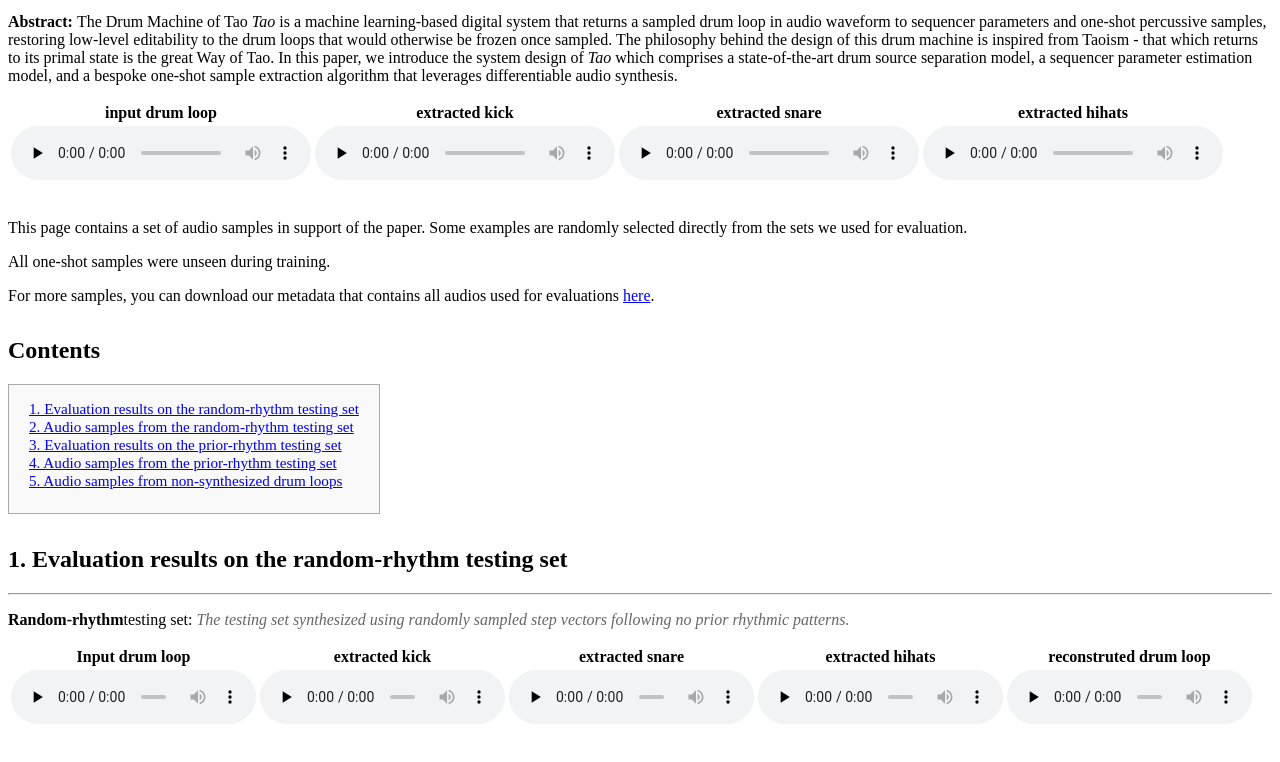
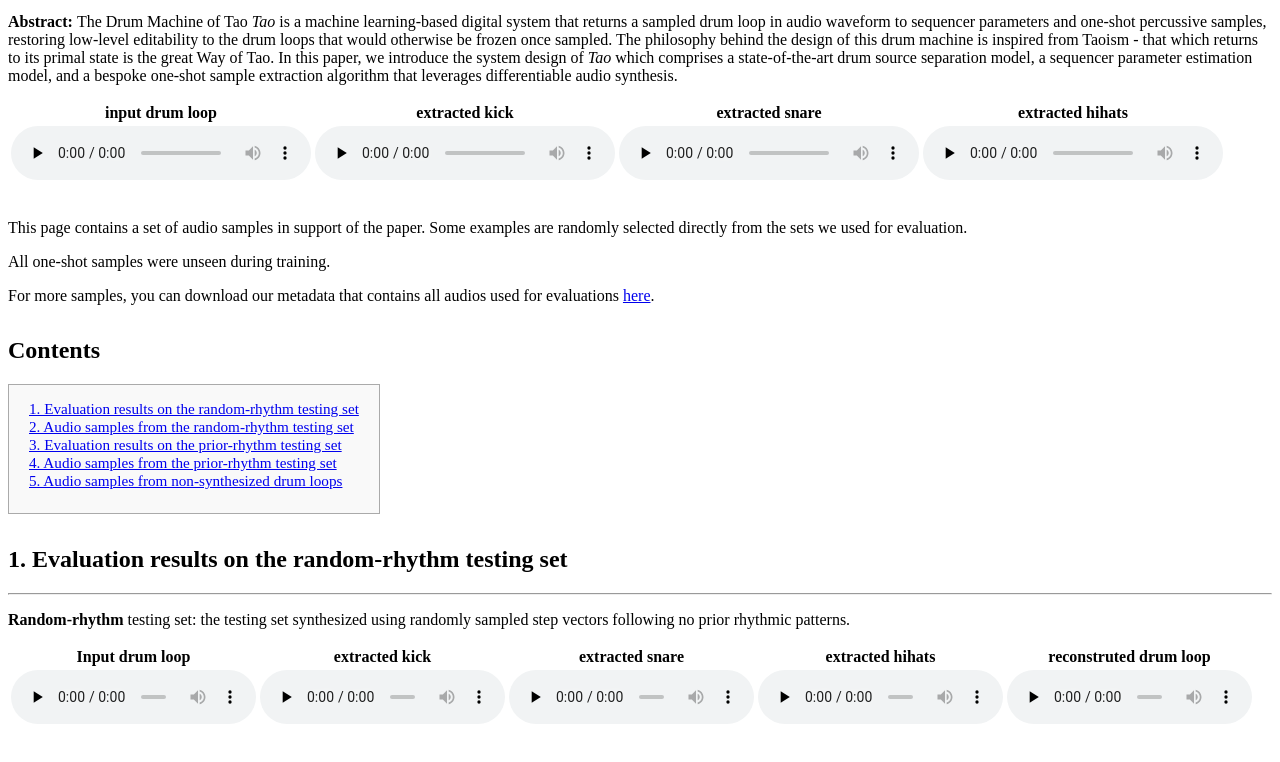
Before and after one commit to red-x-silver/the-drum-machine-of-tao, a plain HTML site: page index.html in a window 1280 px wide. Shown: the part 94-856 px from the top of the page. Drawn offline with Linux system fonts and the light colour scheme.

Commit message:
Updated index.html

```diff
--- a/index.html
+++ b/index.html
@@ -114,7 +114,7 @@
 			<hr>
 			<p></p>
 
-			<p><b>Random-rhythm</b>testing set: <span class="text">The testing set synthesized using randomly sampled step vectors following no prior rhythmic patterns.</span></p>
+			<p><b>Random-rhythm</b> testing set: the testing set synthesized using randomly sampled step vectors following no prior rhythmic patterns.</p>
 			<table>
 				<tbody>
 				  <tr>
```
